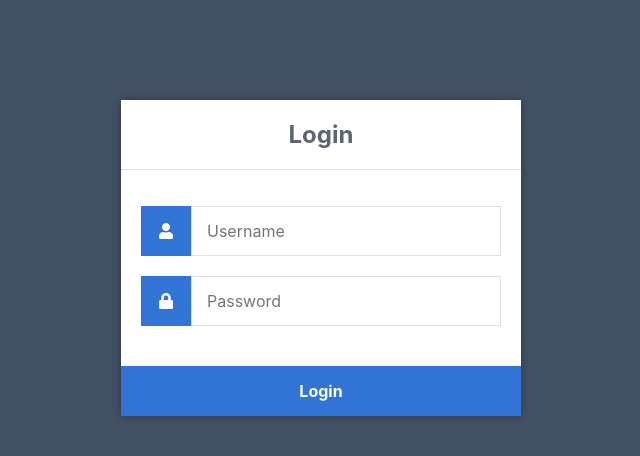
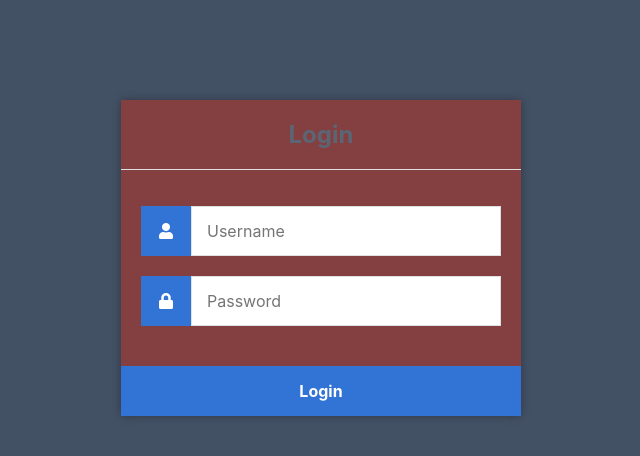
Before and after one commit to zen37/conversation1, a PHP site: page / in a window 1280 px wide. Shown: the top 456 px of the page, without its empty margins (319-959 px from the left). Run offline with PHP 8.4, Linux system fonts and the light colour scheme.

Commit message:
change color

```diff
--- a/style.css
+++ b/style.css
@@ -10,7 +10,7 @@ body {
 
 .login {
     width: 400px;
-    background-color: #ffffff;
+    background-color: #844040;
     box-shadow: 0 0 9px 0 rgba(0, 0, 0, 0.3);
     margin: 100px auto;
 }
```
